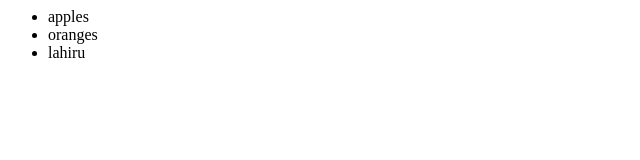
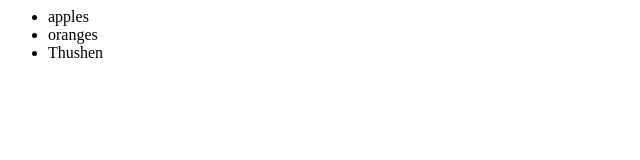
Before and after one commit to CyberSaur/GitTest, a plain HTML site: page index.html in a window 1280 px wide. Shown: the full height of the page, 0-640 px from the left. Drawn offline with Linux system fonts and the light colour scheme.

Commit message:
changed lahiru to thushen

```diff
--- a/index.html
+++ b/index.html
@@ -4,7 +4,7 @@
 		<ul>
 			<li>apples</li>
 			<li>oranges</li>
-			<li>lahiru</li>
+			<li>Thushen</li>
 		</ul>
 	</div>
 </body>
```
